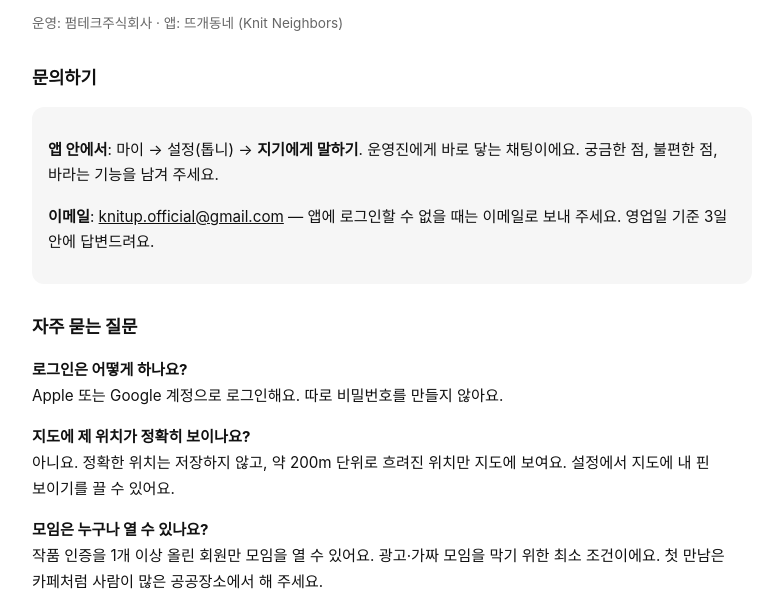
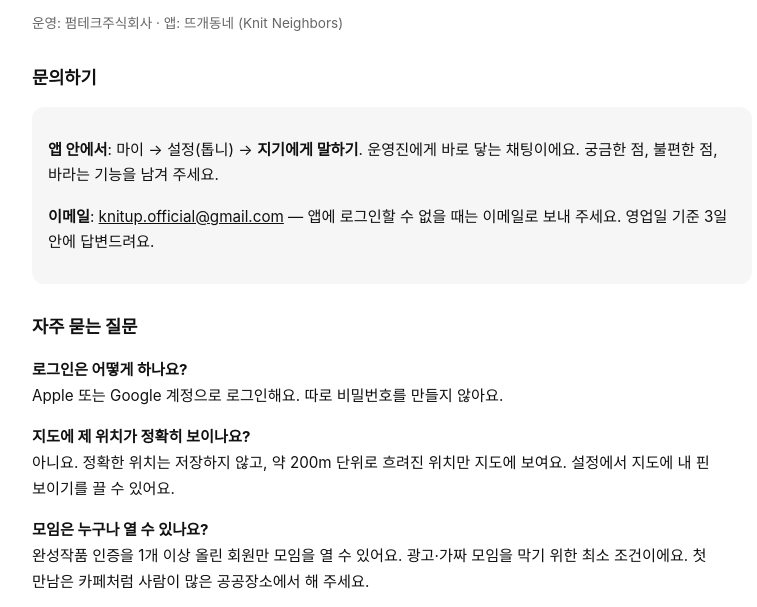
Before and after one commit to yesbeyesnono/knitup-home, a plain HTML site: page support.html in a window 1280 px wide. Shown: the part 160-767 px from the top of the page, without its empty margins (248-1005 px from the left). Drawn offline with Linux system fonts and the light colour scheme.

Commit message:
문서 동기화: knit-neighbors/docs → 홈페이지(자동)

```diff
--- a/support.html
+++ b/support.html
@@ -15,7 +15,7 @@
 <h2>자주 묻는 질문</h2>
 <p><b>로그인은 어떻게 하나요?</b><br>Apple 또는 Google 계정으로 로그인해요. 따로 비밀번호를 만들지 않아요.</p>
 <p><b>지도에 제 위치가 정확히 보이나요?</b><br>아니요. 정확한 위치는 저장하지 않고, 약 200m 단위로 흐려진 위치만 지도에 보여요. 설정에서 지도에 내 핀 보이기를 끌 수 있어요.</p>
-<p><b>모임은 누구나 열 수 있나요?</b><br>작품 인증을 1개 이상 올린 회원만 모임을 열 수 있어요. 광고·가짜 모임을 막기 위한 최소 조건이에요. 첫 만남은 카페처럼 사람이 많은 공공장소에서 해 주세요.</p>
+<p><b>모임은 누구나 열 수 있나요?</b><br>완성작품 인증을 1개 이상 올린 회원만 모임을 열 수 있어요. 광고·가짜 모임을 막기 위한 최소 조건이에요. 첫 만남은 카페처럼 사람이 많은 공공장소에서 해 주세요.</p>
 <p><b>불쾌한 글이나 사용자를 봤어요.</b><br>글·답글·프로필의 <b>···</b> 메뉴에서 신고하거나 차단할 수 있어요. 신고는 24시간 안에 확인해요. 자세한 기준은 <a href="guidelines.html">커뮤니티 가이드라인</a>을 봐 주세요.</p>
 <p><b>제 글이 가려졌어요.</b><br>가이드라인 위반이 의심되면 글이 임시로 가려지고 운영자가 확인해요. 잘못 가려졌다면 지기에게 말하기로 알려 주세요.</p>
 <p><b>내 실함의 볼밴드 사진은 누가 보나요?</b><br>본인과 운영진만 볼 수 있어요. 볼밴드의 글자를 읽기 위해 사진이 AI로 자동 처리돼요. 읽어 온 값은 언제든 고칠 수 있어요.</p>
```
